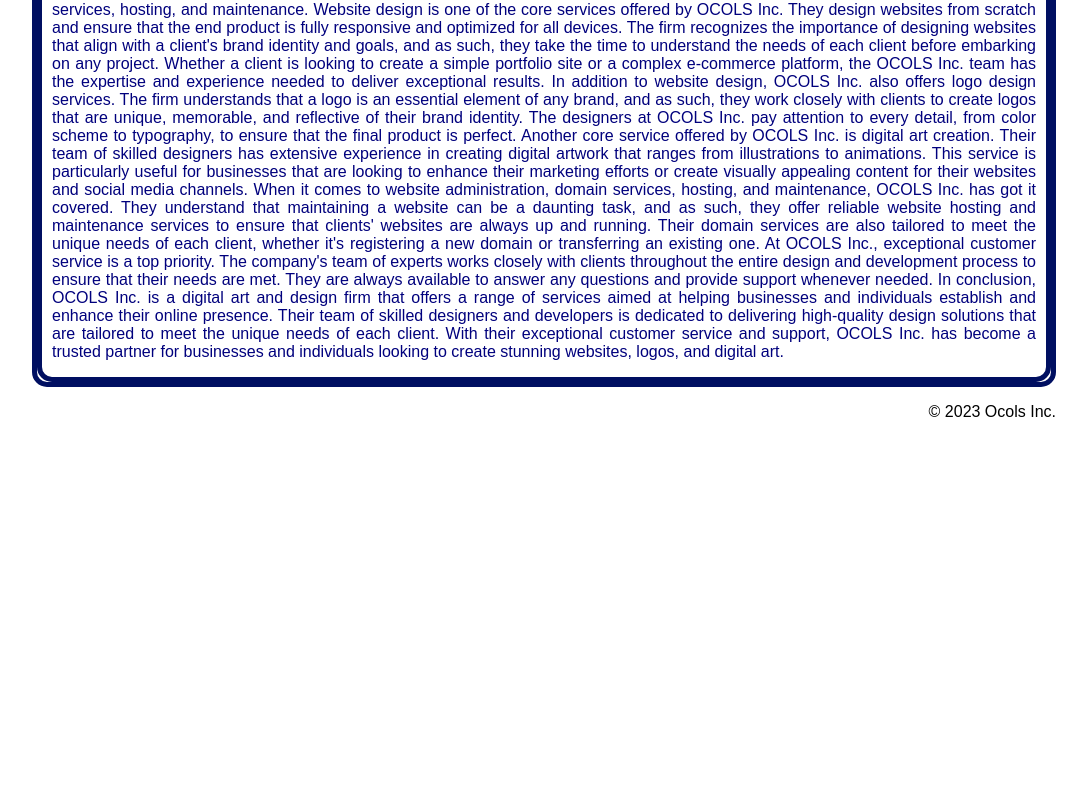
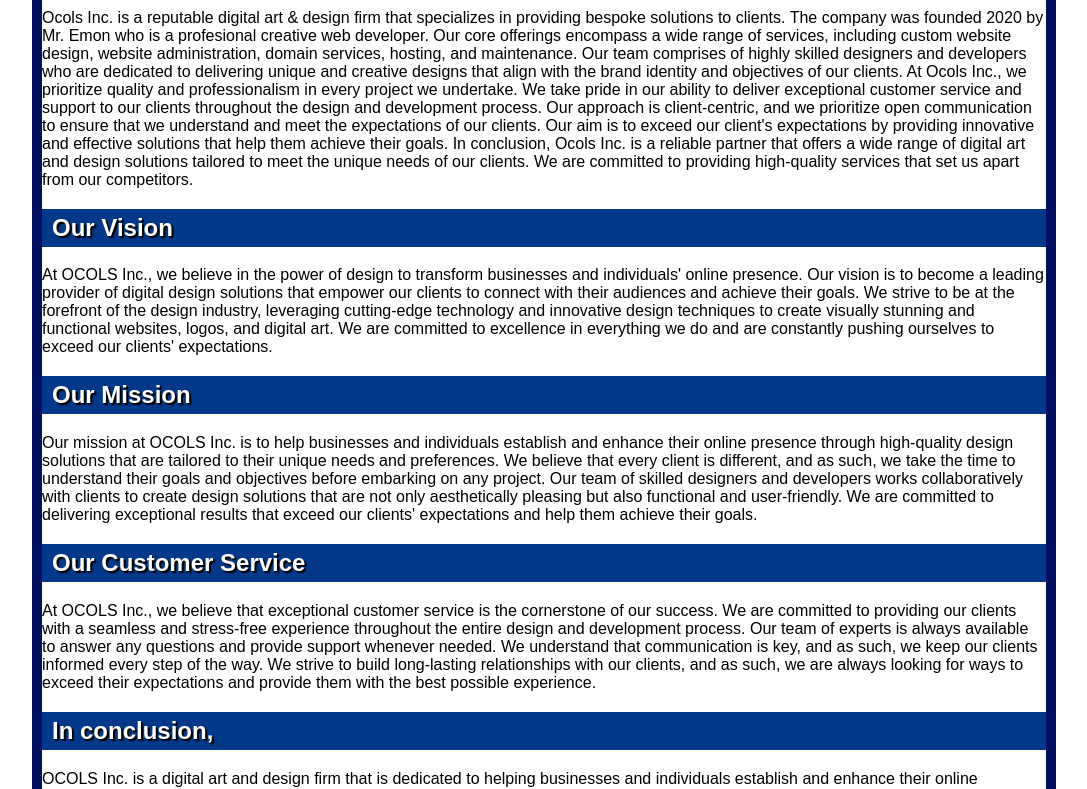
Before and after one commit to n01434894/cpan134, a plain HTML site: page about.html in a window 1280 px wide. Shown: the part 655-1444 px from the top of the page, without its empty margins (96-1183 px from the left). Before the commit the page ends 1092 px from the top, so only its background shows below. Drawn offline with Linux system fonts and the light colour scheme.

Commit message:
fix error

```diff
--- a/about.html
+++ b/about.html
@@ -58,27 +58,40 @@
 		</tr>
 
 		<tr>
+			<p><h2> About us</h2>
+Ocols Inc. is a reputable digital art & design firm that specializes in providing bespoke solutions to clients. The company was founded 2020 by Mr. Emon who is a profesional creative web developer. Our core offerings encompass a wide range of services, including custom website design, website administration, domain services, hosting, and maintenance. Our team comprises of highly skilled designers and developers who are dedicated to delivering unique and creative designs that align with the brand identity and objectives of our clients. At Ocols Inc., we prioritize quality and professionalism in every project we undertake.
+
+				We take pride in our ability to deliver exceptional customer service and support to our clients throughout the design and development process. Our approach is client-centric, and we prioritize open communication to ensure that we understand and meet the expectations of our clients. Our aim is to exceed our client's expectations by providing innovative and effective solutions that help them achieve their goals.
+
+				In conclusion, Ocols Inc. is a reliable partner that offers a wide range of digital art and design solutions tailored to meet the unique needs of our clients. We are committed to providing high-quality services that set us apart from our competitors. </p>
 
 
-		<p>
 
-			OCOLS Inc. is a digital art and design firm that is dedicated to helping businesses and individuals establish and enhance their online presence. The company has built a reputation for delivering high-quality design solutions that are tailored to meet the unique needs and preferences of each client. Their primary services include website design, logo design, digital art creation, website administration, domain services, hosting, and maintenance.
 
-			Website design is one of the core services offered by OCOLS Inc. They design websites from scratch and ensure that the end product is fully responsive and optimized for all devices. The firm recognizes the importance of designing websites that align with a client's brand identity and goals, and as such, they take the time to understand the needs of each client before embarking on any project. Whether a client is looking to create a simple portfolio site or a complex e-commerce platform, the OCOLS Inc. team has the expertise and experience needed to deliver exceptional results.
 
-			In addition to website design, OCOLS Inc. also offers logo design services. The firm understands that a logo is an essential element of any brand, and as such, they work closely with clients to create logos that are unique, memorable, and reflective of their brand identity. The designers at OCOLS Inc. pay attention to every detail, from color scheme to typography, to ensure that the final product is perfect.
 
-			Another core service offered by OCOLS Inc. is digital art creation. Their team of skilled designers has extensive experience in creating digital artwork that ranges from illustrations to animations. This service is particularly useful for businesses that are looking to enhance their marketing efforts or create visually appealing content for their websites and social media channels.
 
-			When it comes to website administration, domain services, hosting, and maintenance, OCOLS Inc. has got it covered. They understand that maintaining a website can be a daunting task, and as such, they offer reliable website hosting and maintenance services to ensure that clients' websites are always up and running. Their domain services are also tailored to meet the unique needs of each client, whether it's registering a new domain or transferring an existing one.
+				<p><h2>  Our Vision</h2>
 
-			At OCOLS Inc., exceptional customer service is a top priority. The company's team of experts works closely with clients throughout the entire design and development process to ensure that their needs are met. They are always available to answer any questions and provide support whenever needed.
+At OCOLS Inc., we believe in the power of design to transform businesses and individuals' online presence. Our vision is to become a leading provider of digital design solutions that empower our clients to connect with their audiences and achieve their goals. We strive to be at the forefront of the design industry, leveraging cutting-edge technology and innovative design techniques to create visually stunning and functional websites, logos, and digital art. We are committed to excellence in everything we do and are constantly pushing ourselves to exceed our clients' expectations.
+</p>
+<p><h2> Our Mission
+</h2>
 
-			In conclusion, OCOLS Inc. is a digital art and design firm that offers a range of services aimed at helping businesses and individuals establish and enhance their online presence. Their team of skilled designers and developers is dedicated to delivering high-quality design solutions that are tailored to meet the unique needs of each client. With their exceptional customer service and support, OCOLS Inc. has become a trusted partner for businesses and individuals looking to create stunning websites, logos, and digital art.
+Our mission at OCOLS Inc. is to help businesses and individuals establish and enhance their online presence through high-quality design solutions that are tailored to their unique needs and preferences. We believe that every client is different, and as such, we take the time to understand their goals and objectives before embarking on any project. Our team of skilled designers and developers works collaboratively with clients to create design solutions that are not only aesthetically pleasing but also functional and user-friendly. We are committed to delivering exceptional results that exceed our clients' expectations and help them achieve their goals.
+</p>
+<p><h2>
+Our Customer Service</h2>
 
-		</p>
+At OCOLS Inc., we believe that exceptional customer service is the cornerstone of our success. We are committed to providing our clients with a seamless and stress-free experience throughout the entire design and development process. Our team of experts is always available to answer any questions and provide support whenever needed. We understand that communication is key, and as such, we keep our clients informed every step of the way. We strive to build long-lasting relationships with our clients, and as such, we are always looking for ways to exceed their expectations and provide them with the best possible experience.
+</p>
 
-			</tr>
+<p><h2>
+In conclusion, </h2>
+OCOLS Inc. is a digital art and design firm that is dedicated to helping businesses and individuals establish and enhance their online presence. We offer a range of services that are tailored to meet our clients' unique needs and preferences, including website design, logo design, digital art creation, website administration, domain services, hosting, and maintenance. We are committed to delivering exceptional design solutions that exceed our clients' expectations and help them achieve their goals. With our exceptional customer service and support, we have become a trusted partner for businesses and individuals looking to create stunning websites, logos, and digital art.
+</p>
+
+
 		</table>
 </div>
 
```
Also changed, not shown: services.html (+1 -1 lines).
